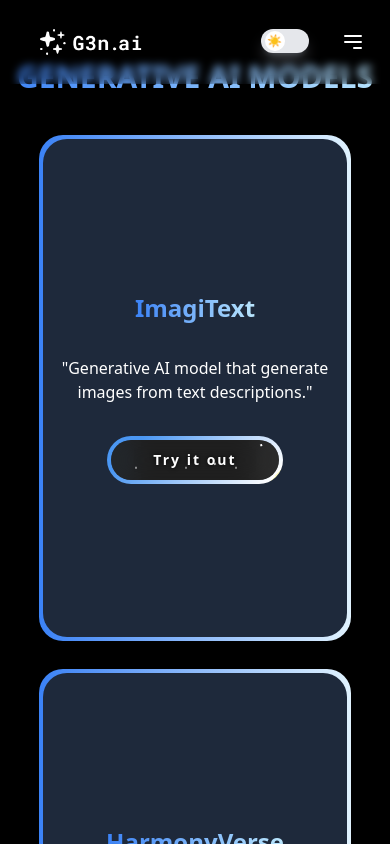
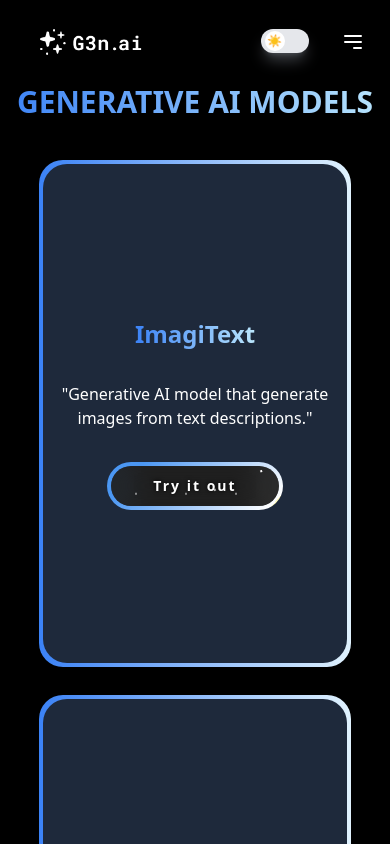
Before and after one commit to m-techy/G3n.ai, a React (Vite) app: page /products in a window 390 px wide. Built offline with nearby package versions, Linux system fonts and the light colour scheme; a web font is replaced by a local one.

Commit message:
Teams Product Reponsive Edit

```diff
--- a/src/components/ProductPage.jsx
+++ b/src/components/ProductPage.jsx
@@ -3,7 +3,7 @@ import React from "react";
 import { Link } from "react-router-dom";
 const ProductPage = () => {
     return (
-        <div className="bg-black text-white h-[100vh] w-full pt-[6%] py-12 flex flex-col gap-10 sm:pt-[15%] ">
+        <div className="bg-black text-white h-[100vh] w-full pt-[6%] py-12 flex flex-col gap-10 sm:pt-[10vh] ">
             <article className="heading text-center text-4xl font-bold bg-gradient-to-r from-blue-500 to-sky-200  bg-clip-text text-transparent sm:text-3xl">
                 GENERATIVE AI MODELS
             </article>
--- a/src/components/Team.jsx
+++ b/src/components/Team.jsx
@@ -45,7 +45,7 @@ const Team = () => {
     const shuffledDevelopers = shuffleArray([...developers]);
 
     return (
-      <div className='flex flex-col items-center justify-start pt-8 gap-8 text-white w-full h-[100vh] pt-[6%] sm:pt-[18%] md:pt-[8%]'>
+      <div className='flex flex-col items-center justify-start pt-8 gap-8 text-white w-full h-[100vh] pt-[6%] sm:pt-[10vh] md:pt-[8%]'>
           <div className='rounded-[30px] border-solid border-2 border-white text-[26px] font-medium w-fit px-[25px] py-[4px] from-blue-500 to-sky-200 bg-gradient-to-r bg-clip-text text-transparent'>Meet our team</div>
           <div className='flex flex-wrap justify-center gap-12 mt-8'>
               {shuffledDevelopers.map((dev, index) => (
```
